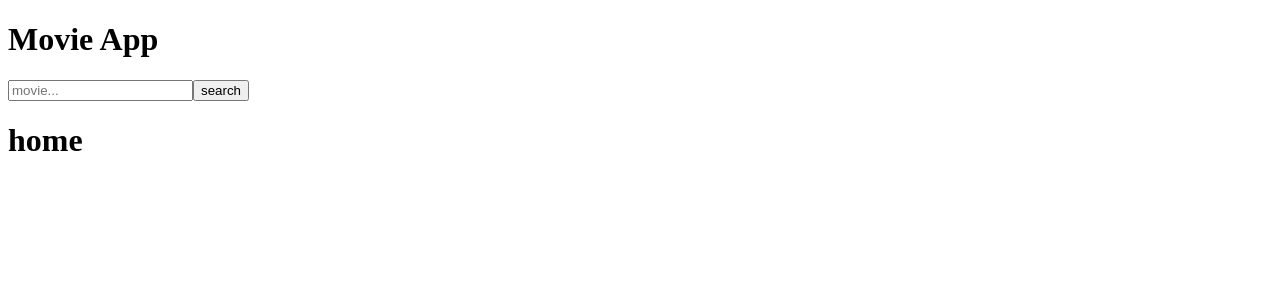
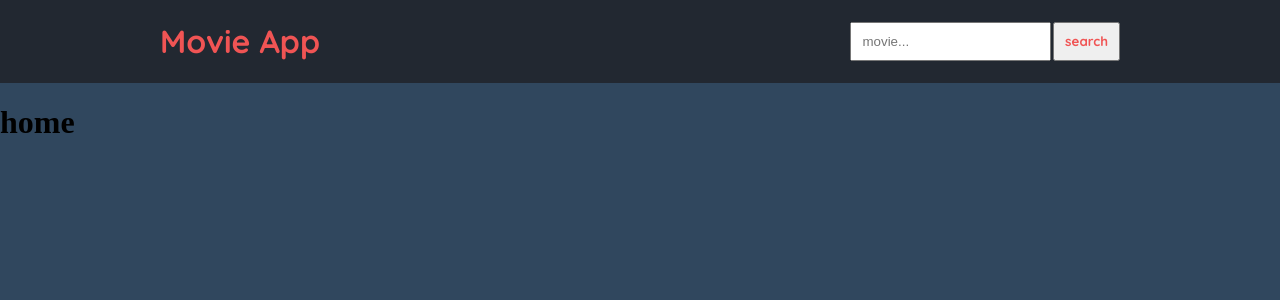
Before and after one commit to TalentlessT/ReactMovieApp, a React (Create React App) app in the folder movie-app/: page / in a window 1280 px wide. Shown: the top 300 px of the page. Built offline with nearby package versions, Linux system fonts and the light colour scheme.

Commit message:
styled navbar

```diff
--- a/movie-app/public/index.html
+++ b/movie-app/public/index.html
@@ -1,19 +1,21 @@
 <!DOCTYPE html>
 <html lang="en">
+
 <head>
   <meta charset="utf-8" />
   <link rel="icon" href="%PUBLIC_URL%/favicon.ico" />
   <meta name="viewport" content="width=device-width, initial-scale=1" />
   <meta name="theme-color" content="#000000" />
-    <meta
-      name="description"
-      content="Web site created using create-react-app"
-    />
+  <meta name="description" content="Web site created using create-react-app" />
   <link rel="apple-touch-icon" href="%PUBLIC_URL%/logo192.png" />
   <link rel="manifest" href="%PUBLIC_URL%/manifest.json" />
+  <link rel="preconnect" href="https://fonts.gstatic.com">
+  <link href="https://fonts.googleapis.com/css2?family=Quicksand:wght@300;400;700&display=swap" rel="stylesheet">
   <title>React App</title>
 </head>
+
 <body>
   <div id="root"></div>
 </body>
+
 </html>
--- a/movie-app/src/components/Navbar.js
+++ b/movie-app/src/components/Navbar.js
@@ -1,6 +1,8 @@
 const Navbar = () => {
     return (
-        <div>
+        <div className="navbar">
+            <div className="navbar-container">
+
                 <div className="brand">
                     <h1>Movie App</h1>
                 </div>
@@ -11,6 +13,8 @@ const Navbar = () => {
                         <button type="submit">search</button>
                     </form>
                 </div>
+
+            </div>
         </div>
     );
 }
--- a/movie-app/src/styles/style.css
+++ b/movie-app/src/styles/style.css
@@ -1 +1,39 @@
-/* No CSS *//*# sourceMappingURL=style.css.map */
+body {
+  margin: 0;
+  background-color: #30475e;
+}
+
+.navbar {
+  background-color: #222831;
+  color: #f05454;
+  font-family: 'Quicksand';
+}
+
+.navbar-container {
+  display: -webkit-box;
+  display: -ms-flexbox;
+  display: flex;
+  -webkit-box-align: center;
+      -ms-flex-align: center;
+          align-items: center;
+  max-width: 75%;
+  margin: auto;
+  -webkit-box-pack: justify;
+      -ms-flex-pack: justify;
+          justify-content: space-between;
+}
+
+.navbar-container .search input {
+  padding: 10px;
+  outline: none;
+  margin: 0rem 0.1rem;
+}
+
+.navbar-container .search button {
+  color: #f05454;
+  padding: 9.5px 10px;
+  font-family: 'Quicksand';
+  font-weight: 800;
+  cursor: pointer;
+}
+/*# sourceMappingURL=style.css.map */
--- a/movie-app/src/styles/style.sass
+++ b/movie-app/src/styles/style.sass
@@ -1 +1,34 @@
-$colorPurple: #7c1897
+$colorWhite: #dddddd
+$colorRed: #f05454
+$colorBlueDark: #30475e
+$colorBlack: #222831
+
+body
+    margin: 0
+    background-color: $colorBlueDark
+
+// Navbar Component
+
+.navbar
+    background-color: $colorBlack
+    color: $colorRed
+    font-family: 'Quicksand'
+
+
+.navbar-container
+    display: flex
+    align-items: center
+    max-width: 75%
+    margin: auto
+    justify-content: space-between
+    .search
+        input
+            padding: 10px
+            outline: none
+            margin: 0rem 0.1rem
+        button
+            color: $colorRed
+            padding: 9.5px 10px
+            font-family: 'Quicksand'
+            font-weight: 800
+            cursor: pointer
```
Also changed, not shown: 1 other file (tests, documents, lock files or other folders). Lines whose indentation alone changed are shown as unchanged.
